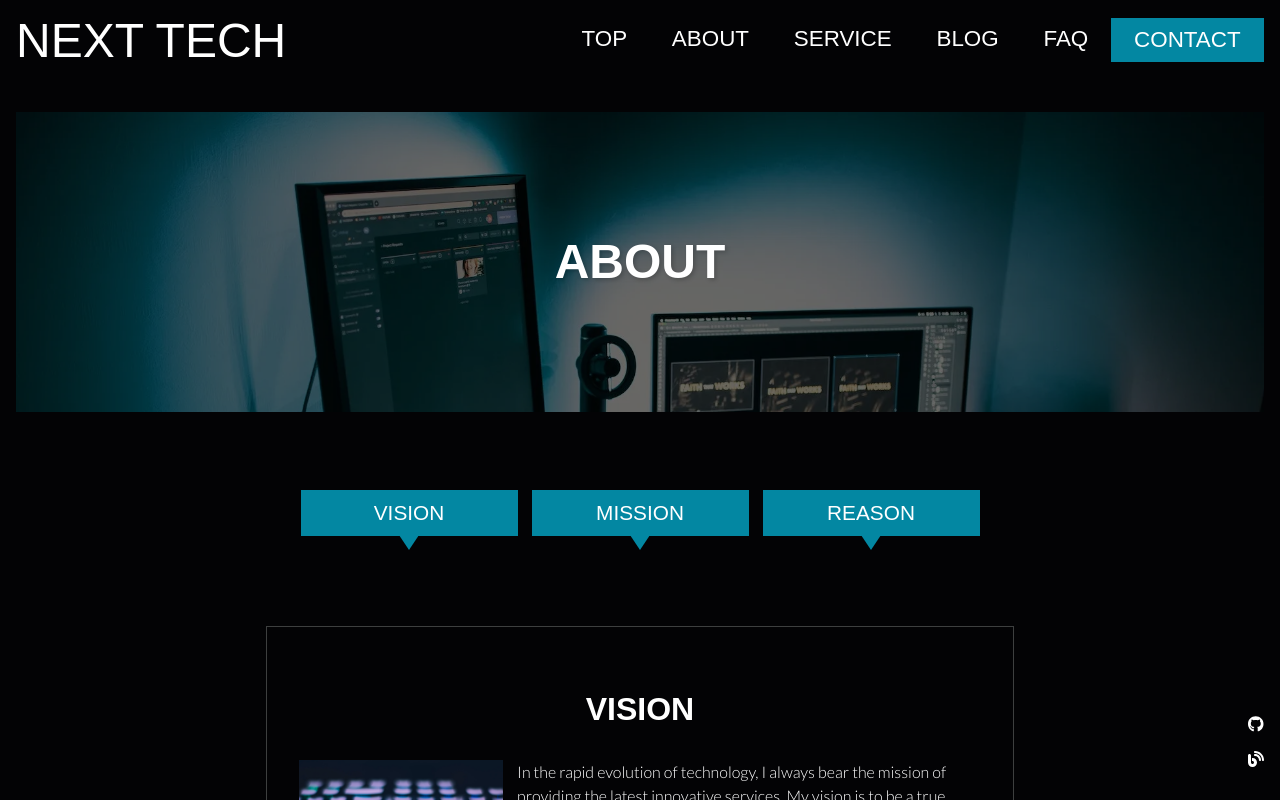
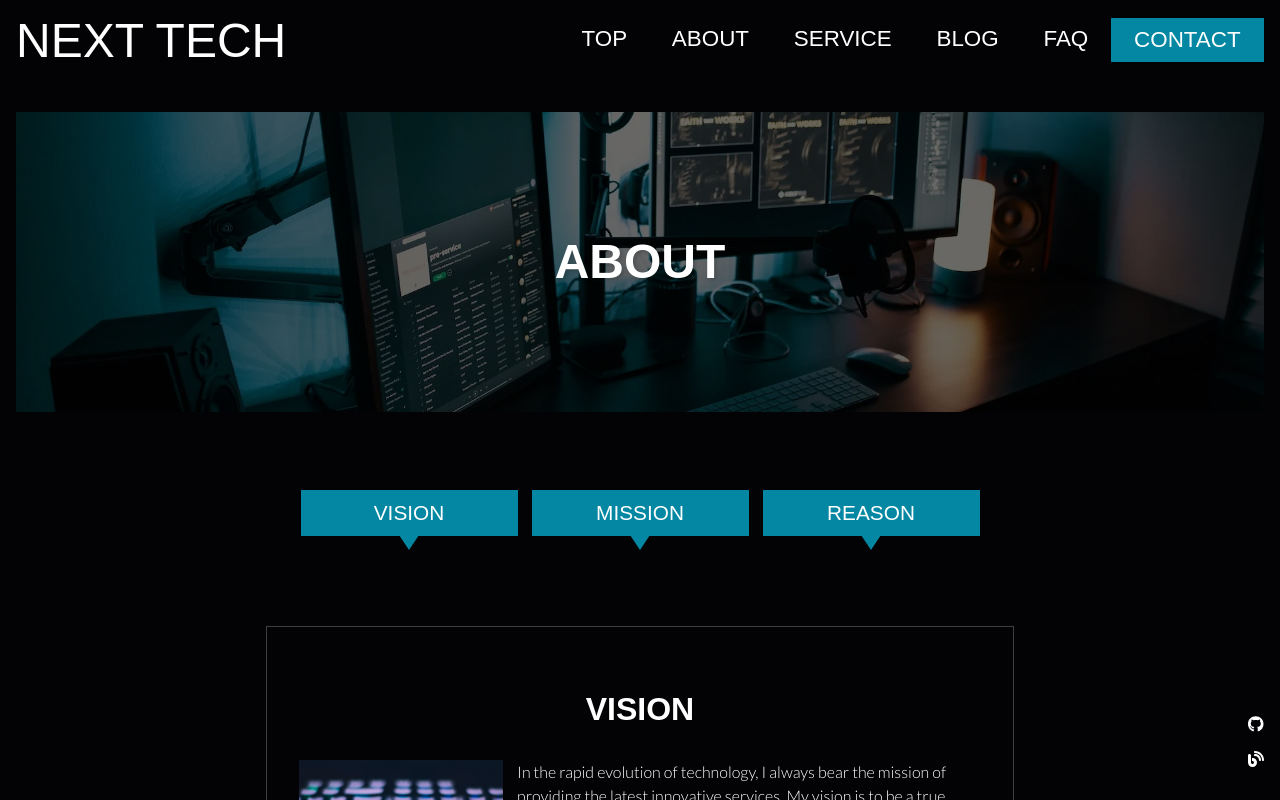
Before and after one commit to shim369/Nextjs-TypeScript-Newt-Site2, a Next.js app: page /about in a window 1280 px wide. Shown: the top 800 px of the page. Built offline with nearby package versions, Linux system fonts and the light colour scheme; a web font is replaced by a local one.

Commit message:
update css

```diff
--- a/app/styles/style.scss
+++ b/app/styles/style.scss
@@ -631,9 +631,9 @@ section {
 	.under-inner {
 		width: 100%;
 		height: 300px;
+		background: url(/2.webp);
 		background-position: center;
 		background-repeat: no-repeat;
-		background: url(/2.webp);
 		display: flex;
 		justify-content: center;
 		align-items: center;
```
